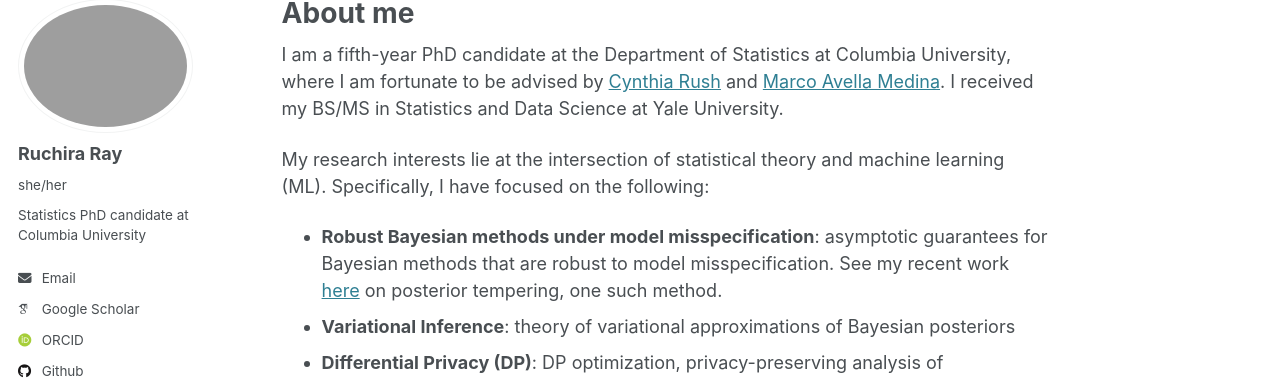
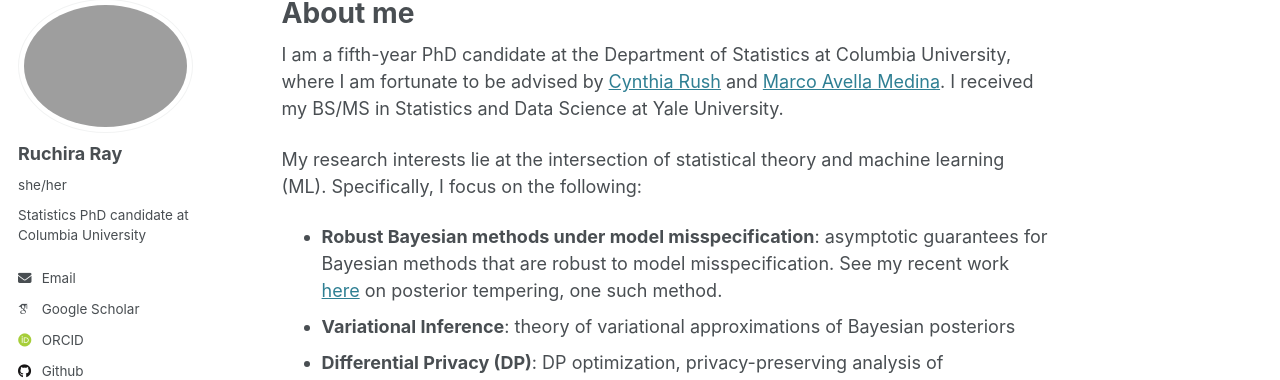
Before and after one commit to rray123/rray123.github.io, a Jekyll site: the page built from _pages/about.md, in a window 1280 px wide. Shown: the part 107-487 px from the top of the page. Built offline with Jekyll 4.4.1, drawn with Linux system fonts in a browser that asks for light colours; some web fonts are replaced.

Commit message:
Update about.md

```diff
--- a/_pages/about.md
+++ b/_pages/about.md
@@ -9,7 +9,7 @@ redirect_from:
 
 I am a fifth-year PhD candidate at the Department of Statistics at Columbia University, where I am fortunate to be advised by [Cynthia Rush](https://www.columbia.edu/~cgr2130/) and [Marco Avella Medina](https://sites.google.com/site/marcoavellamedina/home?authuser=1). I received my BS/MS in Statistics and Data Science at Yale University.
 
-My research interests lie at the intersection of statistical theory and machine learning (ML). Specifically, I have focused on the following:
+My research interests lie at the intersection of statistical theory and machine learning (ML). Specifically, I focus on the following:
 * **Robust Bayesian methods under model misspecification**: asymptotic guarantees for Bayesian methods that are robust to model misspecification. See my recent work [here](https://arxiv.org/pdf/2310.07900) on posterior tempering, one such method.
 * **Variational Inference**: theory of variational approximations of Bayesian posteriors
 * **Differential Privacy (DP)**: DP optimization, privacy-preserving analysis of heterogeneous data, design of DP sampling algorithms
```
